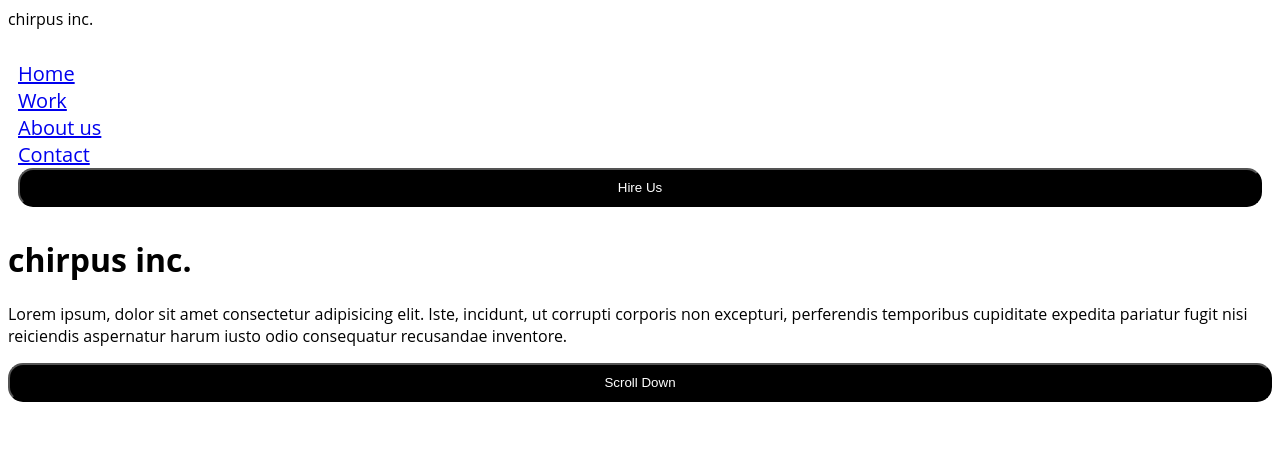
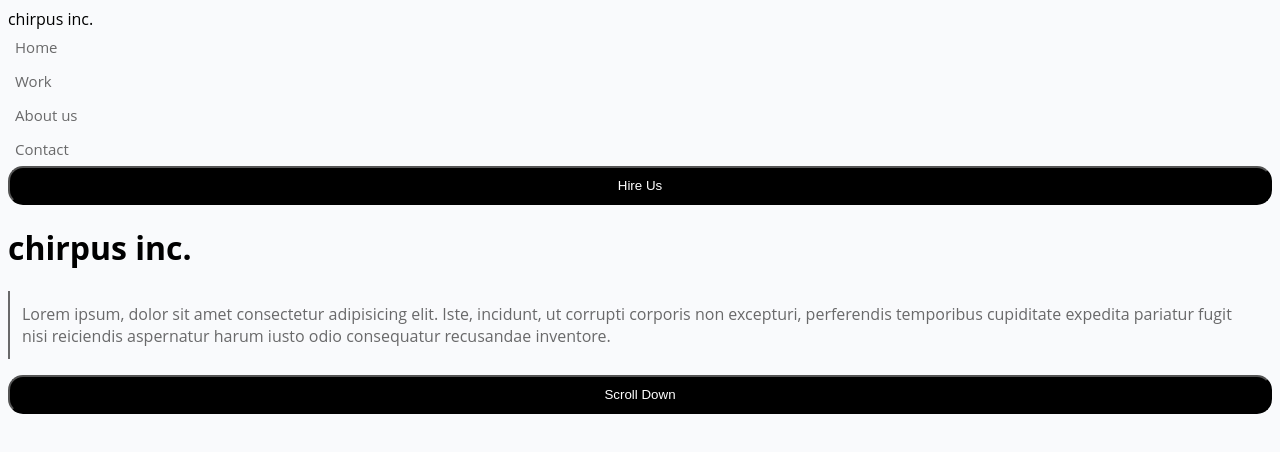
Before and after one commit to SabsBrooks/Lab-1, a plain HTML site: page index.html in a window 1280 px wide. Drawn offline with Linux system fonts and the light colour scheme; a web font is replaced by a local one.

Commit message:
Additional changes made to both HTML and CSS

```diff
--- a/css/styles.css
+++ b/css/styles.css
@@ -5,21 +5,20 @@
 
 body {
     font-family: "open sans", sans-serif;
+    background-color: #f9fafc;
 }
 
-ul {
+nav a {
+  color: #69696a;
   list-style: none;
+  text-decoration: none;
   display: flex;
   flex-direction: column;
-  padding: 10px;
-  font-size: 20px;
+  padding: 7px;
+  font-size: 15px;
 }
 
-nav ul {
-    text-decoration: none;
-}
-
-.button {
+.hire-us {
     background-color: #000;
     color: #FFF;
     border-radius: 15px;
@@ -27,3 +26,18 @@ nav ul {
     text-align: center;
     width: 100%;
 }
+
+.scroll {
+    background-color: #000;
+    color: #FFF;
+    border-radius: 15px;
+    padding: 10px 24px;
+    text-align: center;
+    width: 100%;
+}
+
+p {
+    color: #69696a;
+    border-left: 2px solid;
+    padding: 12px;
+}
--- a/index.html
+++ b/index.html
@@ -12,21 +12,22 @@
     <div class="navigation">
         <header>chirpus inc.</header>
         <nav>
-            <ul>
-              <li> <a href="#" target="_blank">Home</a> </li>
-              <li> <a href="#" target="_blank">Work</a> </li>
-              <li> <a href="#" target="_blank">About us</a> </li>
-              <li> <a href="#" target="_blank">Contact</a> </li>
-              <button class="button">Hire Us</button></li>
-            </ul>
+            <a href="#">Home</a> </li>
+            <a href="#">Work</a> </li>
+            <a href="#">About us</a> </li>
+            <a href="#">Contact</a> </li>
+            <button class="hire-us">Hire Us</button></li>
         </nav>
      </div>
 
     <h1>chirpus inc.</h1>
 
-    <p>Lorem ipsum, dolor sit amet consectetur adipisicing elit.
-        Iste, incidunt, ut corrupti corporis non excepturi, perferendis temporibus cupiditate expedita pariatur fugit nisi reiciendis aspernatur harum iusto odio consequatur recusandae inventore.
+    <p>
+       Lorem ipsum, dolor sit amet consectetur adipisicing elit.
+       Iste, incidunt, ut corrupti corporis non excepturi,
+       perferendis temporibus cupiditate expedita pariatur fugit
+       nisi reiciendis aspernatur harum iusto odio consequatur recusandae inventore.
     </p>
-    <button class="button">Scroll Down</button>
+    <button class="scroll">Scroll Down</button>
 </body>
 </html>
```
